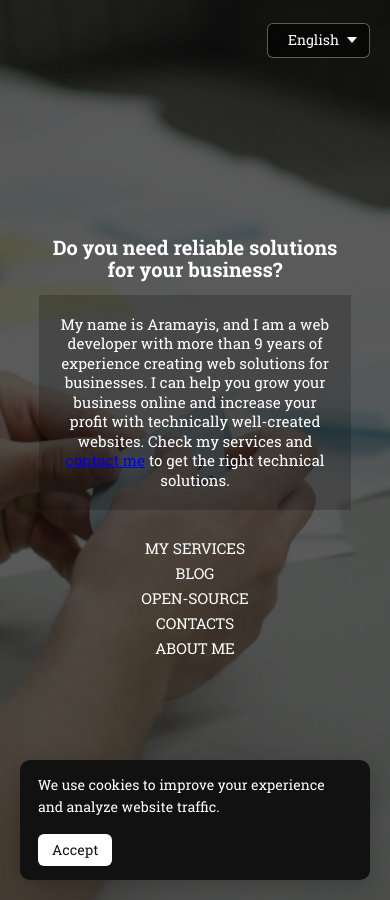
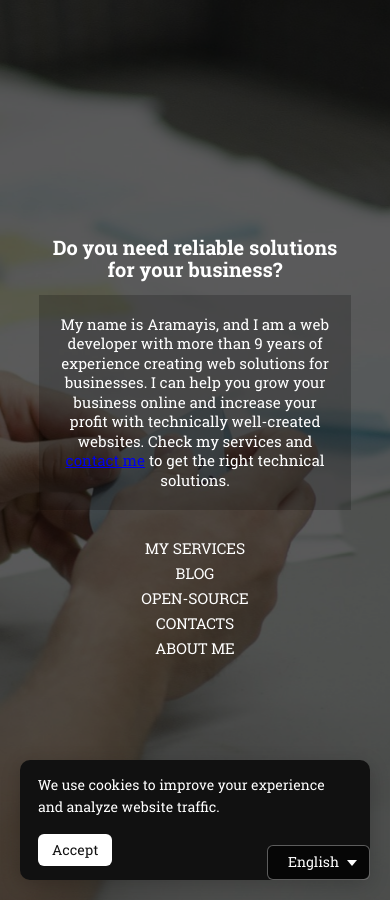
Before and after one commit to aramayismirzoyan/aramayismirzoyan.github.io, a Jekyll site: the page built from index.html, in a window 390 px wide. Built offline with Jekyll 4.4.1, drawn with Linux system fonts in a browser that asks for light colours; some web fonts are replaced.

```diff
--- a/assets/css/main.css
+++ b/assets/css/main.css
@@ -140,8 +140,8 @@
   }
 
   .home-lang-switcher {
-    top: auto;
-    bottom: 20px;
+    top: auto!important;
+    bottom: 20px!important;
   }
 }
 
```
